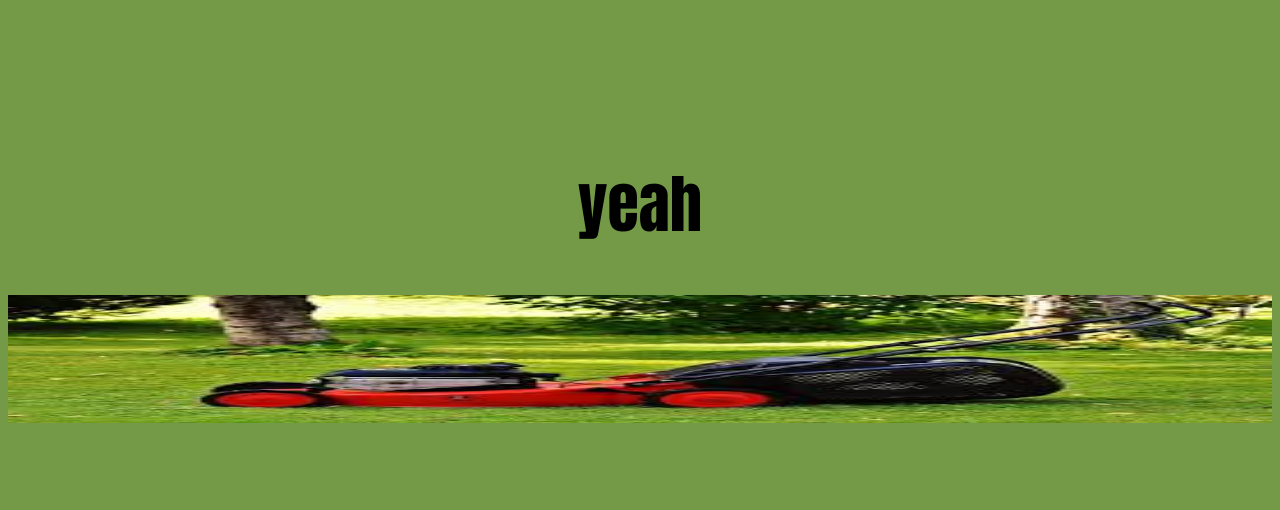
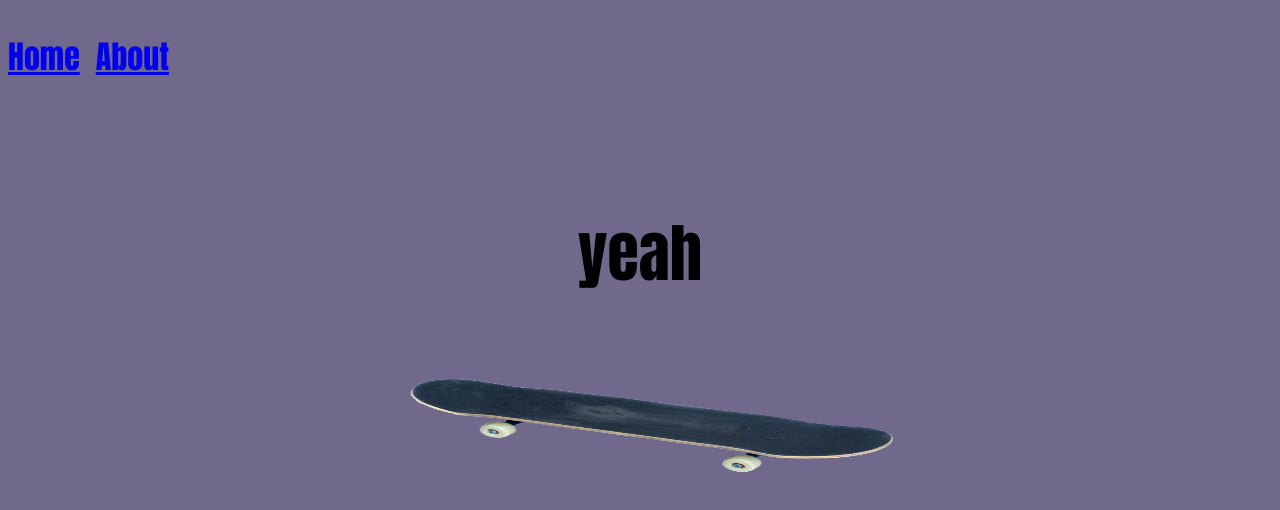
Before and after one commit to RasmusEriksson/teknik.webbintro, a plain HTML site: page docs/index.html in a window 1280 px wide. Drawn offline with Linux system fonts and the light colour scheme.

Commit message:
La till enkel Home och About knapp

```diff
--- a/docs/index.html
+++ b/docs/index.html
@@ -8,8 +8,14 @@
 </head>
 <link rel="stylesheet" href="style.css">
 <body>
+    <nav>
+        <ul class="navigation">
+            <li><a href="index.html">Home</a></li>
+            <li><a href="about.html">About</a></li>
+        </ul>
+    </nav>
    <br>
     <h1>yeah</h1>
-    <img src="mower.jpg" alt="MyBild">
+    <img src="Skateboard.png" alt="MyBild">
 </body>
 </html>
--- a/docs/style.css
+++ b/docs/style.css
@@ -1,6 +1,6 @@
 @keyframes Mower {
     0% {width: 30%;}
-    50% {width: 100%;}
+    50% {width: 40%;}
     100% {width: 30%;}
 
 }
@@ -12,8 +12,8 @@ body {
     flex-direction: row-reverse;
     color: rgb(0, 0, 0);
     text-align: center;
-    background-color: rgb(116, 154, 72);
-    margin-top: 5%;
+    background-color: rgb(113, 105, 140);
+    margin-top: 0%;
 }
 img {
     width: 30%;
@@ -22,3 +22,10 @@ img {
     animation-duration: 2s;
     animation-iteration-count: infinite;
 }
+.navigation {
+    list-style: none;
+    padding: 0;
+    display: flex;
+    gap: 1rem;
+
+}
```
Also changed, not shown: docs/about.html (added, +22 -0 lines), docs/Skateboard.png (added), 1 other file.
